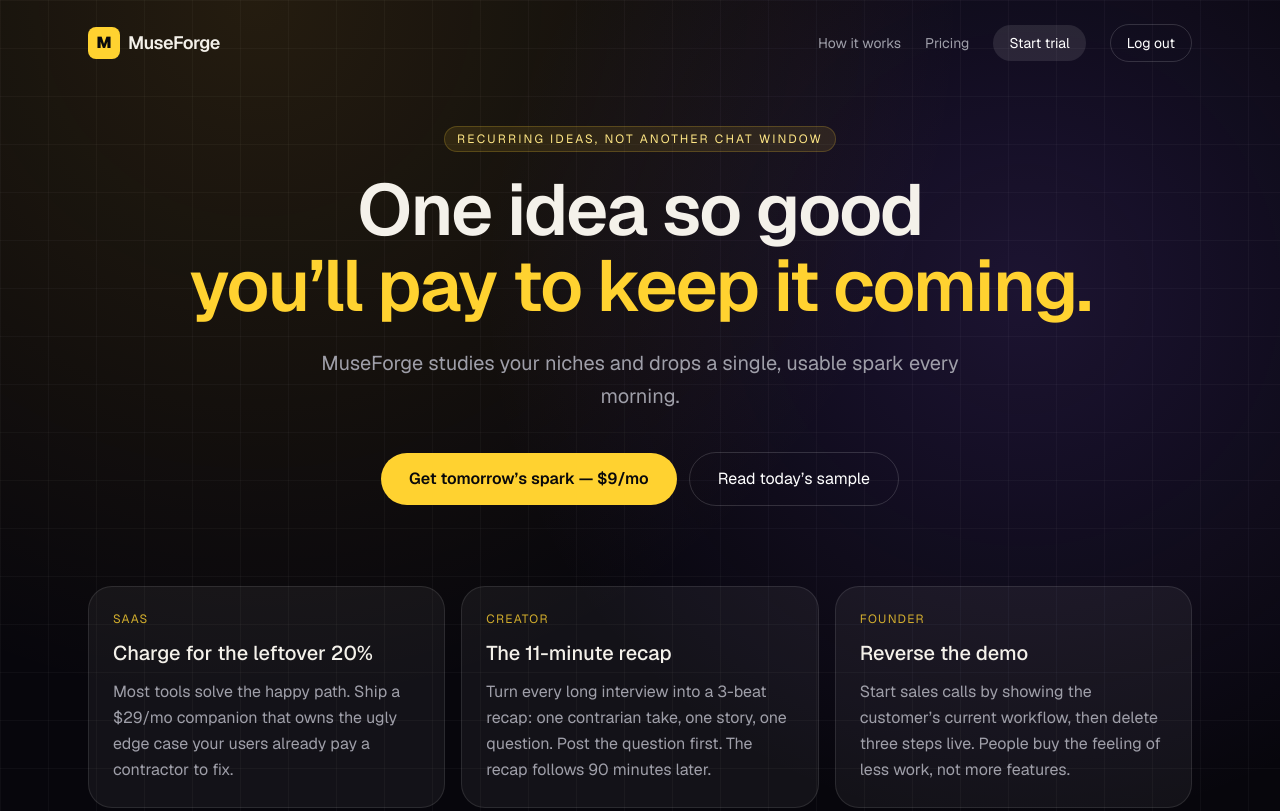
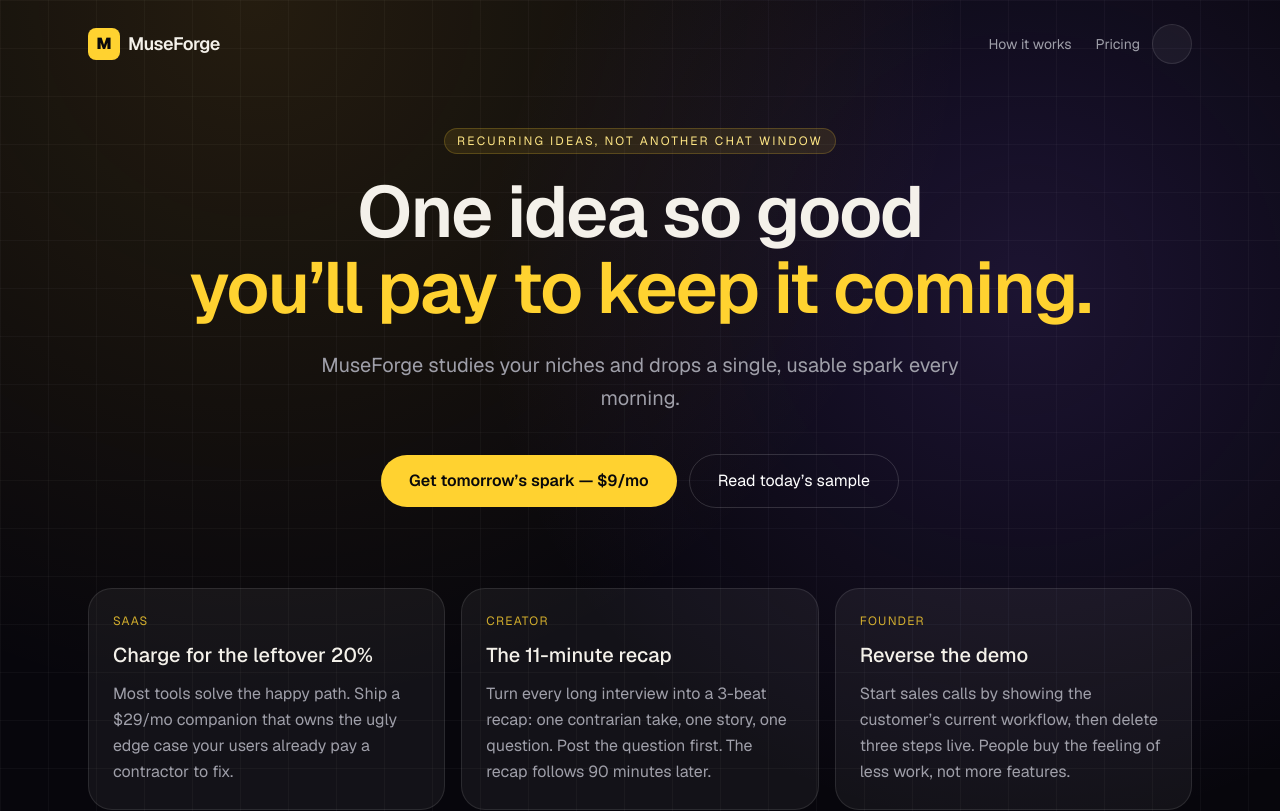
Before and after one commit to maxmazzarese-sys/museforge, a Next.js app: page / in a window 1280 px wide. Shown: the top 811 px of the page. Built offline with nearby package versions, Linux system fonts and the light colour scheme; no server answers.

Commit message:
Show account profile in the homepage header

```diff
--- a/src/app/page.tsx
+++ b/src/app/page.tsx
@@ -1,6 +1,7 @@
 "use client";
 
-import { useEffect, useState } from "react";
+import { useState } from "react";
+import AccountMenu from "@/components/AccountMenu";
 
 const niches = [
   "Content & newsletters",
@@ -56,21 +57,6 @@
 export default function Home() {
   const [loading, setLoading] = useState<string | null>(null);
   const [error, setError] = useState<string | null>(null);
-  const [username, setUsername] = useState<string | null>(null);
-
-  useEffect(() => {
-    fetch("/api/auth/me")
-      .then((res) => (res.ok ? res.json() : null))
-      .then((data) => {
-        if (data?.user?.username) setUsername(data.user.username);
-      })
-      .catch(() => {});
-  }, []);
-
-  async function logout() {
-    await fetch("/api/auth/logout", { method: "POST" });
-    window.location.href = "/login";
-  }
 
   const onPay = async (plan: "creator" | "studio") => {
     setLoading(plan);
@@ -91,13 +77,13 @@
           <span className="inline-flex h-8 w-8 items-center justify-center rounded-lg bg-amber-300 text-zinc-950 font-black">M</span>
           <span className="text-lg font-semibold tracking-tight">MuseForge</span>
         </div>
-        <nav className="hidden sm:flex items-center gap-6 text-sm text-zinc-400">
-          <a href="#how" className="hover:text-white">How it works</a>
-          <a href="#pricing" className="hover:text-white">Pricing</a>
-          {username ? <span className="text-zinc-200">@{username}</span> : null}
-          <button onClick={() => onPay("creator")} className="rounded-full bg-white/10 px-4 py-2 text-white hover:bg-white/20">Start trial</button>
-          <button onClick={logout} className="rounded-full border border-white/15 px-4 py-2 text-white hover:bg-white/10">Log out</button>
-        </nav>
+        <div className="flex items-center gap-3">
+          <nav className="hidden sm:flex items-center gap-6 text-sm text-zinc-400">
+            <a href="#how" className="hover:text-white">How it works</a>
+            <a href="#pricing" className="hover:text-white">Pricing</a>
+          </nav>
+          <AccountMenu />
+        </div>
       </header>
 
       <section className="mx-auto max-w-5xl px-6 pb-20 pt-10 text-center">
```
